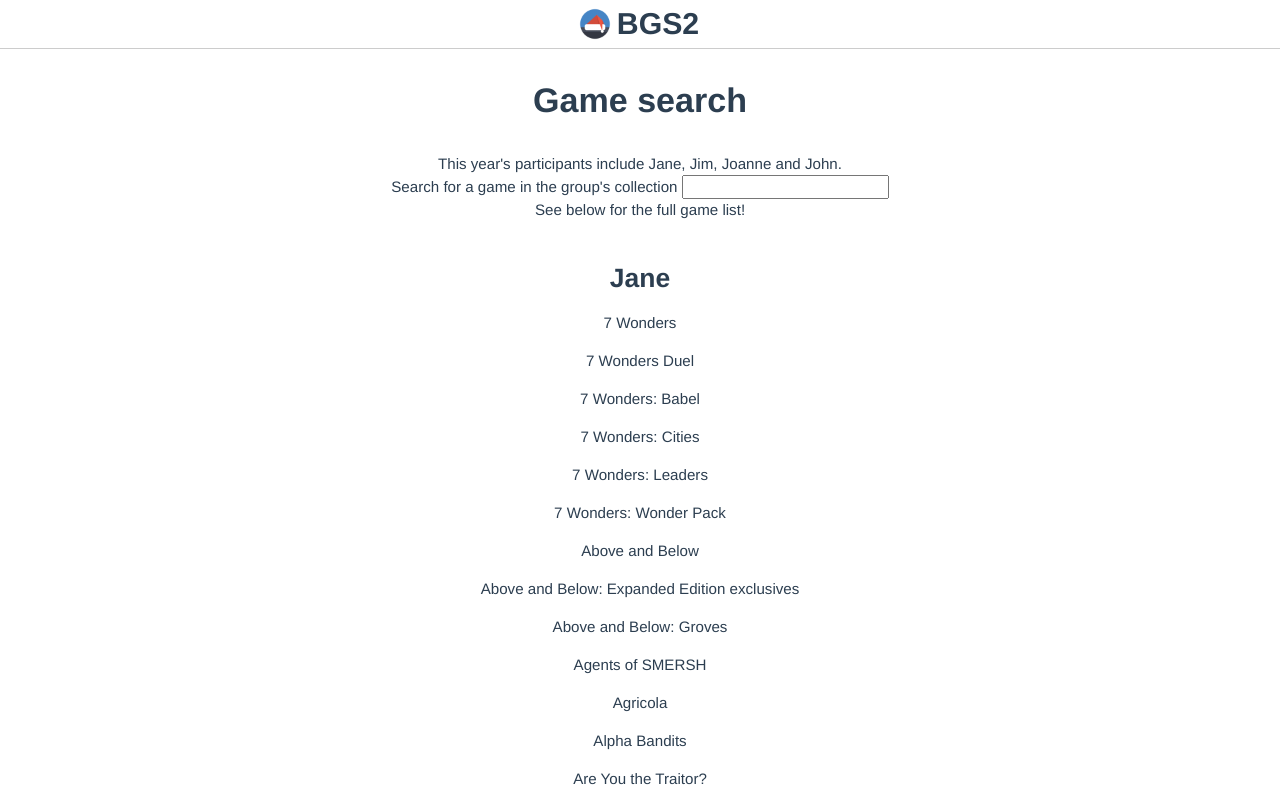
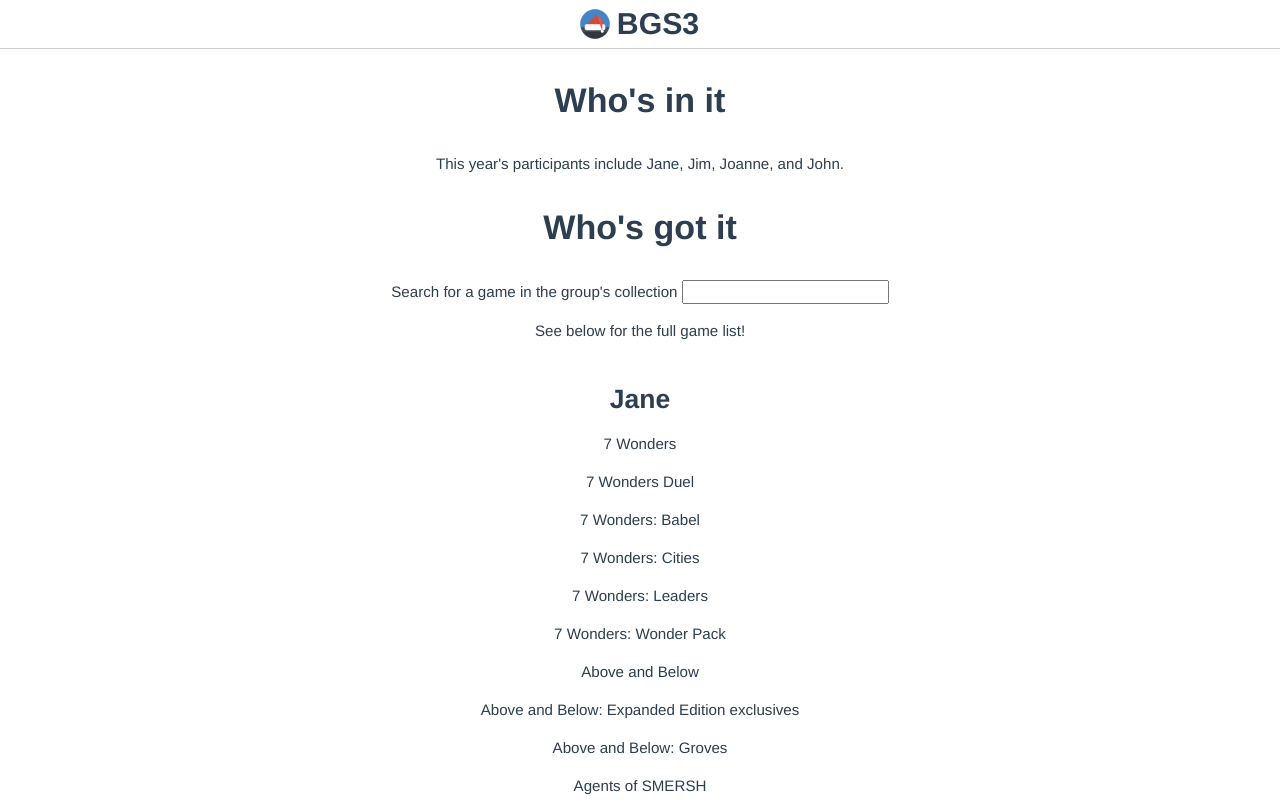
Before and after one commit to squireChuck/board-game-secret-santa-search, a Vue app in the folder ui/: page / in a window 1280 px wide. Shown: the top 800 px of the page. Built offline with nearby package versions, Linux system fonts and the light colour scheme.

Commit message:
board-game-secret-santa-search

```diff
--- a/package.json
+++ b/package.json
@@ -1,5 +1,5 @@
 {
-  "name": "board-game-secret-santa",
+  "name": "board-game-secret-santa-search",
   "version": "1.0.0",
   "description": "Answer who's-got-which games for secret santa",
   "main": "csv-to-json.js",
--- a/ui/package.json
+++ b/ui/package.json
@@ -1,5 +1,5 @@
 {
-  "name": "bgs2",
+  "name": "bgs3",
   "version": "0.1.0",
   "private": true,
   "scripts": {
--- a/ui/public/index.html
+++ b/ui/public/index.html
@@ -5,11 +5,11 @@
     <meta http-equiv="X-UA-Compatible" content="IE=edge">
     <meta name="viewport" content="width=device-width,initial-scale=1.0">
     <link rel="icon" href="<%= BASE_URL %>favicon.ico">
-    <title>Board Game Secret Santa</title>
+    <title>Board Game Secret Santa Search</title>
   </head>
   <body>
     <noscript>
-      <strong>We're sorry but Board Game Secret Santa doesn't work properly without JavaScript enabled. Please enable it to continue.</strong>
+      <strong>We're sorry but Board Game Secret Santa Search doesn't work properly without JavaScript enabled. Please enable it to continue.</strong>
     </noscript>
     <div id="app"></div>
     <!-- built files will be auto injected -->
--- a/ui/src/components/SearchableGameList.vue
+++ b/ui/src/components/SearchableGameList.vue
@@ -1,11 +1,14 @@
 <template>
   <section>
     <h2>
-      Game search
+      Who's in it
     </h2>
-    <div>
+    <p>
       {{ participants }}
-    </div>
+    </p>
+    <h2>
+      Who's got it
+    </h2>
     <label for="searchField">
       Search for a game in the group's collection
     </label>
@@ -14,9 +17,9 @@
       type="text"
       v-model="searchText"
     >
-    <div class="message-area">
+    <p class="message-area">
       {{ searchStatus }}
-    </div>
+    </p>
     <template
       v-for="player in playersMatchingGameSearch"
     >
@@ -72,7 +75,7 @@ export default {
       const numPlayers = playerNames.length - 1;
       return `This year's participants include ${playerNames
         .slice(0, numPlayers)
-        .join(", ")} and ${playerNames[numPlayers]}.`;
+        .join(", ")}, and ${playerNames[numPlayers]}.`;
     },
     playersMatchingGameSearch() {
       return this.playersWithFilteredGames(this.playersWithAnyGame);
--- a/ui/src/components/TheHeader.vue
+++ b/ui/src/components/TheHeader.vue
@@ -5,7 +5,7 @@
         alt="Santa Hat"
         class="logo"
       >
-      <h1 class="header">BGS2</h1>
+      <h1 class="header">BGS3</h1>
   </header>
 </template>
 
```
Also changed, not shown: 2 other files (tests, documents, lock files or other folders).
